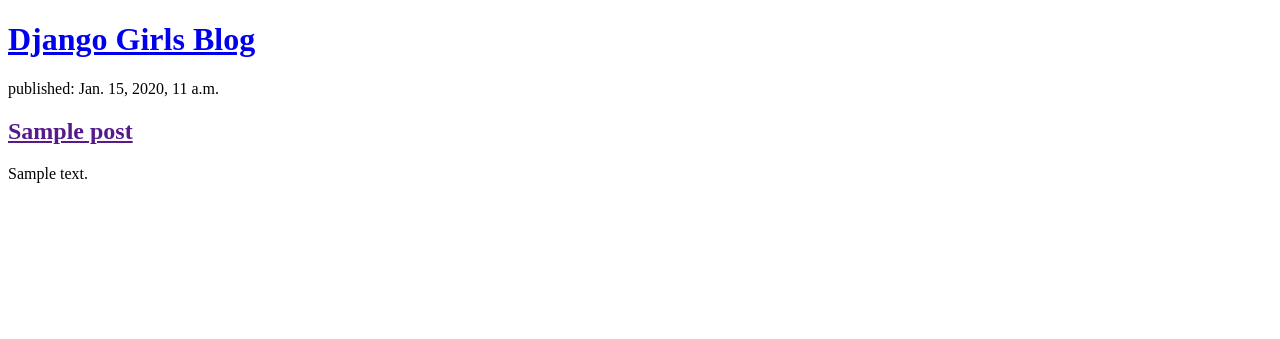
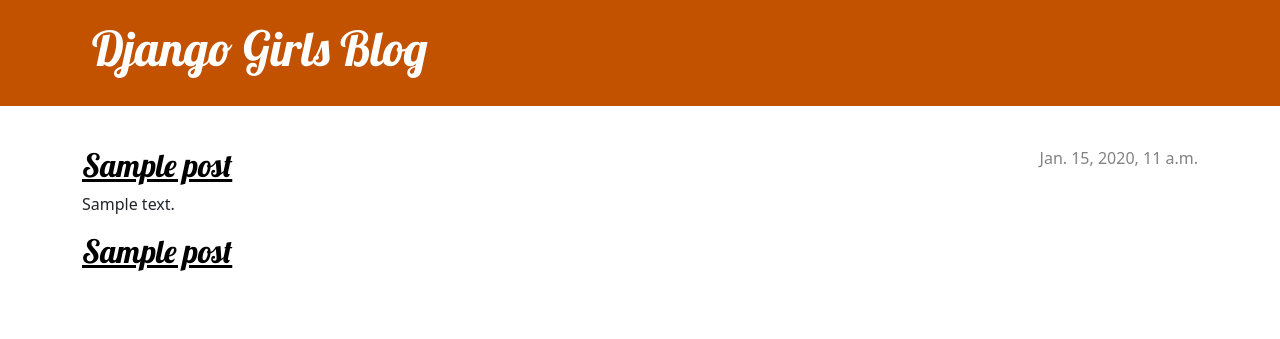
Before and after one commit to lalessia/djangogirl230528, a Django app: page / in a window 1280 px wide. Shown: the top 339 px of the page. Run offline with Django 3.2, Linux system fonts and the light colour scheme; tables that the repository leaves empty hold one stand-in row (values such as "Sample post").

Commit message:
Added view and template for detailed blog post as well as CSS for the site.

```diff
--- /dev/null
+++ b/blog/static/css/blog.css
@@ -0,0 +1,70 @@
+.page-header {
+    background-color: #C25100;
+    margin-top: 0;
+    margin-bottom: 40px;
+    padding: 20px 20px 20px 40px;
+}
+
+.page-header h1,
+.page-header h1 a,
+.page-header h1 a:visited,
+.page-header h1 a:active {
+    color: #ffffff;
+    font-size: 36pt;
+    text-decoration: none;
+}
+
+h1,
+h2,
+h3,
+h4 {
+    font-family: 'Lobster', cursive;
+}
+
+.date {
+    color: #828282;
+}
+
+.save {
+    float: right;
+}
+
+.post-form textarea,
+.post-form input {
+    width: 100%;
+}
+
+.top-menu,
+.top-menu:hover,
+.top-menu:visited {
+    color: #ffffff;
+    float: right;
+    font-size: 26pt;
+    margin-right: 20px;
+}
+
+.post {
+    margin-bottom: 70px;
+}
+
+.post h2 a,
+.post h2 a:visited {
+    color: #000000;
+}
+
+.post > .date,
+.post > .actions {
+    float: right;
+}
+
+.btn-secondary,
+.btn-secondary:visited {
+    color: #C25100;
+    background: none;
+    border-color: #C25100;
+}
+
+.btn-secondary:hover {
+    color: #FFFFFF;
+    background-color: #C25100;
+}
--- /dev/null
+++ b/blog/templates/blog/base.html
@@ -0,0 +1,25 @@
+{% load static %}
+<!DOCTYPE html>
+<html>
+    <head>
+        <title>Django Girls blog</title>
+        <link rel="stylesheet" href="https://cdn.jsdelivr.net/npm/bootstrap@5.1.3/dist/css/bootstrap.min.css" integrity="sha384-1BmE4kWBq78iYhFldvKuhfTAU6auU8tT94WrHftjDbrCEXSU1oBoqyl2QvZ6jIW3" crossorigin="anonymous">
+        <link href='//fonts.googleapis.com/css?family=Lobster&subset=latin,latin-ext' rel='stylesheet' type='text/css'>
+        <link rel="stylesheet" href="{% static 'css/blog.css' %}">
+    </head>
+    <body>
+        <header class="page-header">
+          <div class="container">
+              <h1><a href="/">Django Girls Blog</a></h1>
+          </div>
+        </header>
+        <main class="container">
+            <div class="row">
+                <div class="col">
+                {% block content %}
+                {% endblock %}
+                </div>
+            </div>
+        </main>
+    </body>
+</html>
--- a/blog/templates/blog/post_list.html
+++ b/blog/templates/blog/post_list.html
@@ -1,19 +1,63 @@
+
+{% extends 'blog/base.html' %}
+
+{% block content %}
+    {% for post in posts %}
+        <article class="post">
+            <time class="date">
+                {{ post.published_date }}
+            </time>
+            <h2><a href="">{{ post.title }}</a></h2>
+            <p>{{ post.text|linebreaksbr }}</p>
+
+            <h2>
+                <a href="{% url 'post_detail' pk=post.pk %}">{{ post.title }}</a>
+            </h2>
+
+        </article>
+    {% endfor %}
+{% endblock %}
+
+
+
+<!--
+
+
+{% load static %}
 <!DOCTYPE html>
 <html>
     <head>
-    <title>Ola's blog</title>
+        <title>Django Girls blog</title>
+        <link rel="stylesheet" href="https://cdn.jsdelivr.net/npm/bootstrap@5.1.3/dist/css/bootstrap.min.css" integrity="sha384-1BmE4kWBq78iYhFldvKuhfTAU6auU8tT94WrHftjDbrCEXSU1oBoqyl2QvZ6jIW3" crossorigin="anonymous">
+        <link rel="stylesheet" href="{% static 'css/blog.css' %}">
+
     </head>
+
     <body>
-    <header>
+        <header class="page-header">
+            <div class="container">
                 <h1><a href="/">Django Girls Blog</a></h1>
+            </div>
         </header>
 
+        <main class="container">
+            <div class="row">
+                <div class="col">
                     {% for post in posts %}
-        <article>
-            <time>published: {{ post.published_date }}</time>
+                        <article class="post">
+                            <time class="date">
+                                {{ post.published_date }}
+                            </time>
                             <h2><a href="">{{ post.title }}</a></h2>
                             <p>{{ post.text|linebreaksbr }}</p>
                         </article>
                     {% endfor %}
+                </div>
+            </div>
+        </main>
+
     </body>
 </html>
+
+
+-->
--- a/blog/urls.py
+++ b/blog/urls.py
@@ -3,4 +3,5 @@ from . import views
 
 urlpatterns = [
     path('', views.post_list, name='post_list'),
+    path('post/<int:pk>/', views.post_detail, name='post_detail'),
 ]
--- a/blog/views.py
+++ b/blog/views.py
@@ -1,9 +1,17 @@
 from django.shortcuts import render
 from django.utils import timezone
 from .models import Post
+from django.shortcuts import render, get_object_or_404
+
+
 
 def post_list(request):
     #posts = Post.objects.filter(published_date__lte=timezone.now()).order_by('published_date')
     posts = Post.objects.order_by('created_date')
+    #posts = Post.objects.get(pk=pk)
     print(posts)
     return render(request, 'blog/post_list.html', {'posts': posts})
+
+def post_detail(request, pk):
+    post = get_object_or_404(Post, pk=pk)
+    return render(request, 'blog/post_detail.html', {'post': post})
```
Also changed, not shown: blog/templates/blog/post_detail.html (added, +13 -0 lines). Lines whose indentation alone changed are shown as unchanged.
